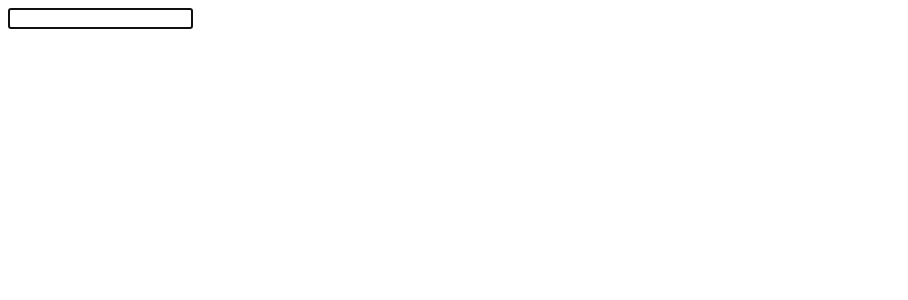
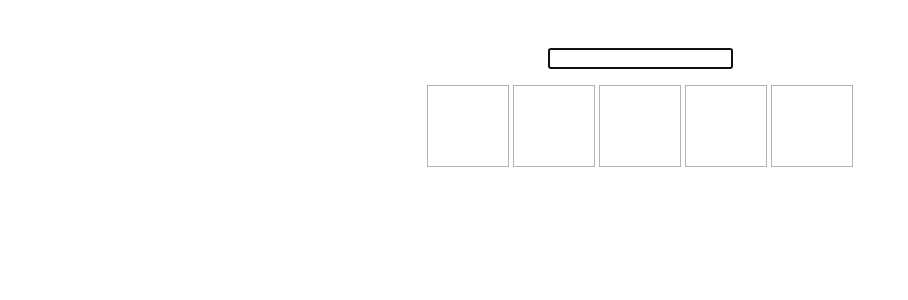
Before and after one commit to mingmoth/world_tdd, a Vue app: page / in a window 1280 px wide. Shown: the top 300 px of the page, without its empty margins (0-908 px from the left). Built offline with nearby package versions, Linux system fonts and the light colour scheme.

Commit message:
feat: add styles

```diff
--- a/src/components/GuessInput.vue
+++ b/src/components/GuessInput.vue
@@ -31,5 +31,48 @@
         autofocus
         @blur="({target}) => (target as HTMLInputElement).focus()"
         @keydown.enter="onSubmit"
-    >
+    />
+    <ul class="word">
+        <li v-for="(letter, index) in guessInProgress.padEnd(WORD_SIZE, ' ')"
+            :key="`${letter}-${index}`"
+            :data-letter="letter"
+            class="letter"
+            v-text="letter"
+        />
+    </ul>
 </template>
+
+<style scoped>
+/* input {
+    position: absolute;
+    opacity: 0;
+} */
+.word {
+    list-style: none;
+    padding: 0;
+    display: flex;
+    gap: 0.25rem;
+}
+.letter {
+    background-color: white;
+    border: 1px solid hsl(0, 0%, 70%);
+    width: 5rem;
+    height: 5rem;
+    display: flex;
+    justify-content: center;
+    align-items: center;
+    font-size: 2rem;
+    font-weight: bolder;
+}
+li:not([data-letter=" "]) {
+    animation: pop 100ms;
+}
+@keyframes pop {
+    0% {
+        transform: scale(1);
+    }
+    50% {
+        transform: scale(1.4);
+    }
+}
+</style>
--- a/src/components/WordleWorld.vue
+++ b/src/components/WordleWorld.vue
@@ -15,9 +15,36 @@
 </script>
 
 <template>
-    <GuessInput @guess-submit="guessSubmitted = $event" />
-    <p
-        v-if="guessSubmitted.length > 0"
-        v-text="guessSubmitted === wordOfTheDay ? VICTORY_MESSAGE : DEFEAT_MESSAGE"
-    />
+    <main>
+        <GuessInput @guess-submit="guessSubmitted = $event" />
+        <p
+            v-if="guessSubmitted.length > 0"
+            v-text="guessSubmitted === wordOfTheDay ? VICTORY_MESSAGE : DEFEAT_MESSAGE"
+        />
+    </main>
 </template>
+
+<style scoped>
+main {
+    display: flex;
+    flex-direction: column;
+    align-items: center;
+    margin-top: 3rem;
+}
+.end-of-game-message {
+    font-size: 3rem;
+    animation: end-of-game-message-animation 700ms forwards;
+    white-space: nowrap;
+    text-align: center;
+}
+@keyframes end-of-game-message-animation {
+    0% {
+        opacity: 0;
+        transform: rotateZ(0);
+    }
+    100% {
+        opacity: 1;
+        transform: translateY(2rem);
+    }
+}
+</style>
--- a/src/configs/settings.ts
+++ b/src/configs/settings.ts
@@ -1,4 +1,4 @@
-export const VICTORY_MESSAGE = "You won!";
+export const VICTORY_MESSAGE = "🎉 Congratulations! 🎉"
 export const DEFEAT_MESSAGE = "Better luck next time";
 
 export const WORD_SIZE = 5;
```
